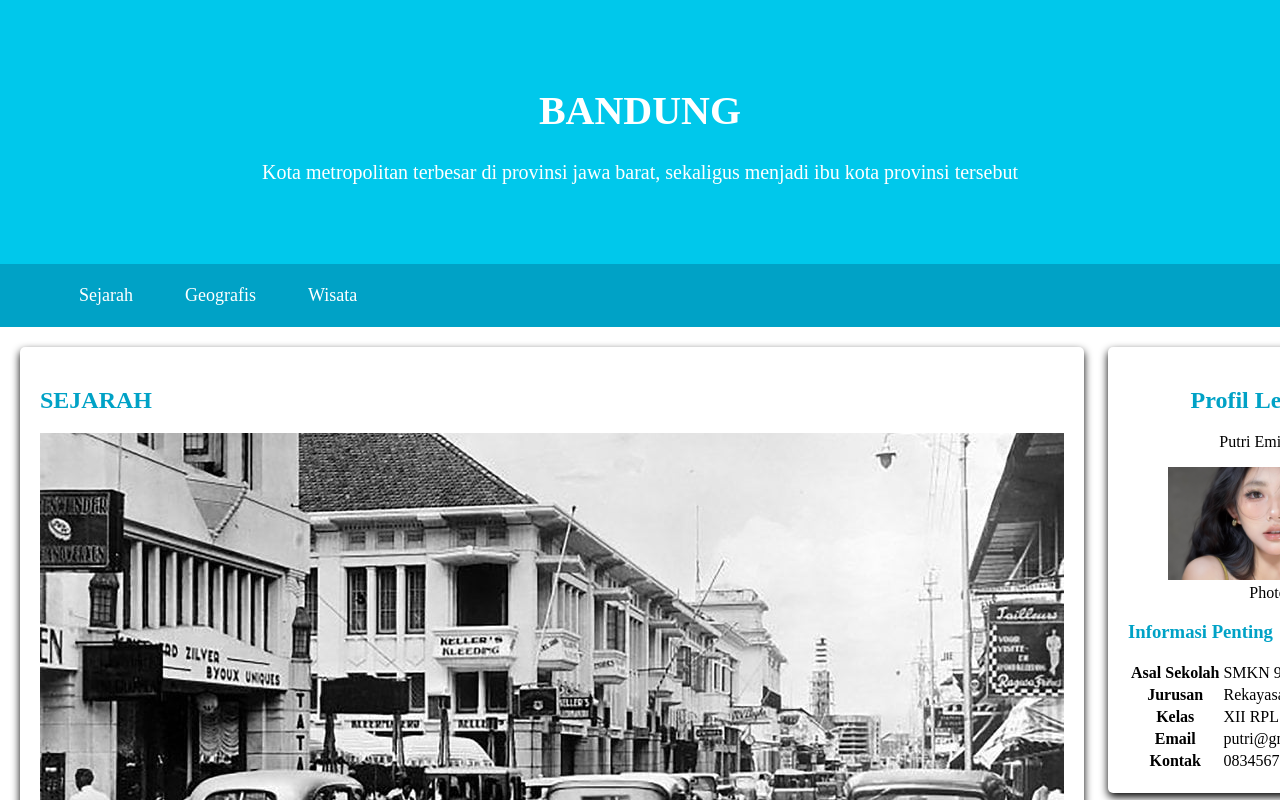
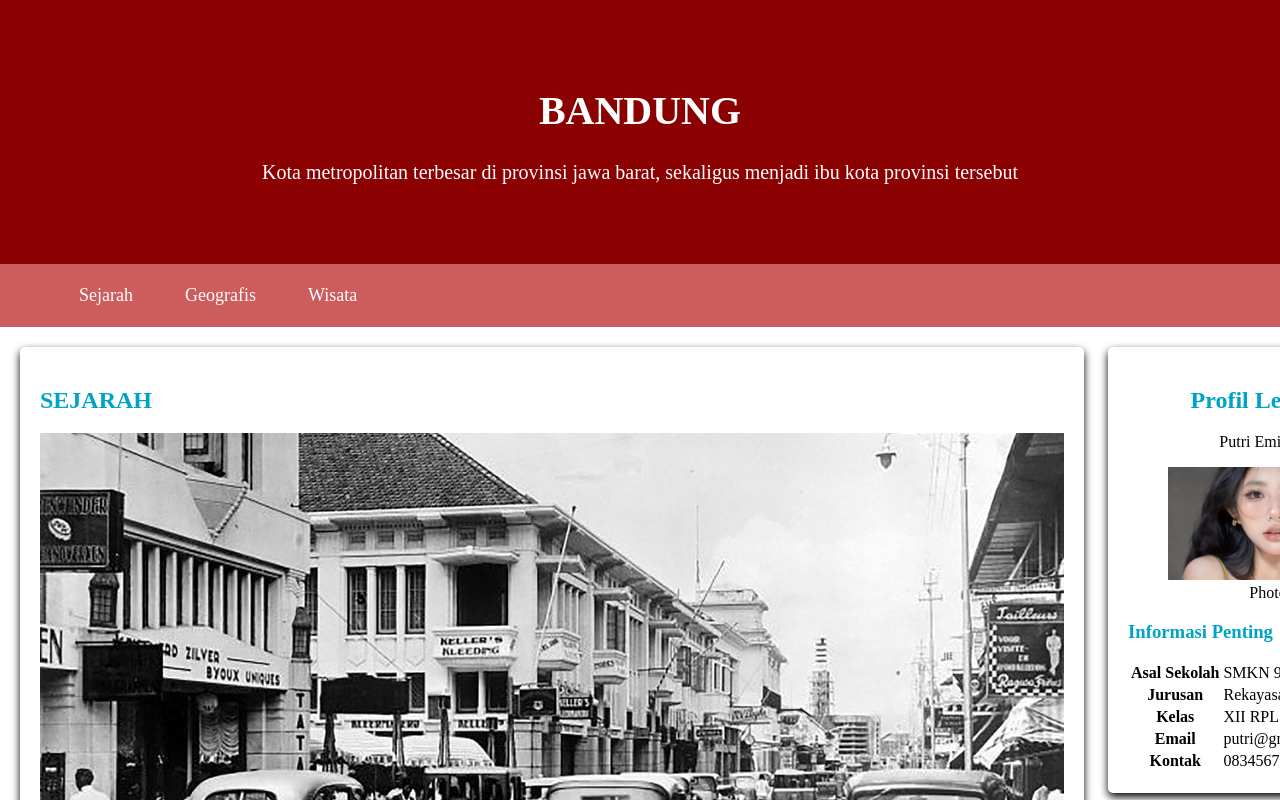
Before and after one commit to PutriEmilianie06/WEB-DASAR, a plain HTML site: page index.html in a window 1280 px wide. Shown: the top 800 px of the page. Drawn offline with Linux system fonts and the light colour scheme.

Commit message:
Update style.css

```diff
--- a/assets/styles/style.css
+++ b/assets/styles/style.css
@@ -57,7 +57,7 @@ nav a:hover {
 .jumbotron {
     font-size: 20px;
     padding: 60px;
-    background-color: #00c8eb;
+    background-color: #8B0000;
     text-align: center;
     color: white;
 }
@@ -70,7 +70,7 @@ nav li {
     list-style-type: none;
 }
 nav {
-    background-color: #00a2c6;
+    background-color: #CD5C5C;
     padding: 5px;
     position: sticky;
     top: 0;
@@ -78,7 +78,7 @@ nav {
 footer {
     padding: 20px;
     color: white;
-    background-color: #00a2c6;
+    background-color: #8B0000;
     text-align: center;
     font-weight: bold;
 }
```
